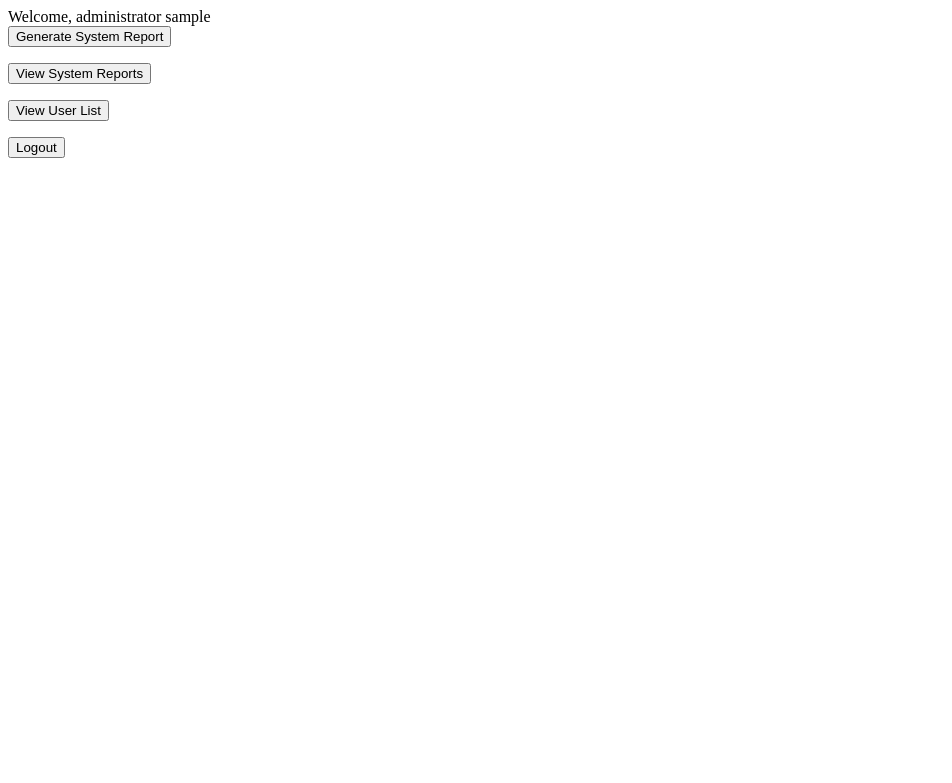
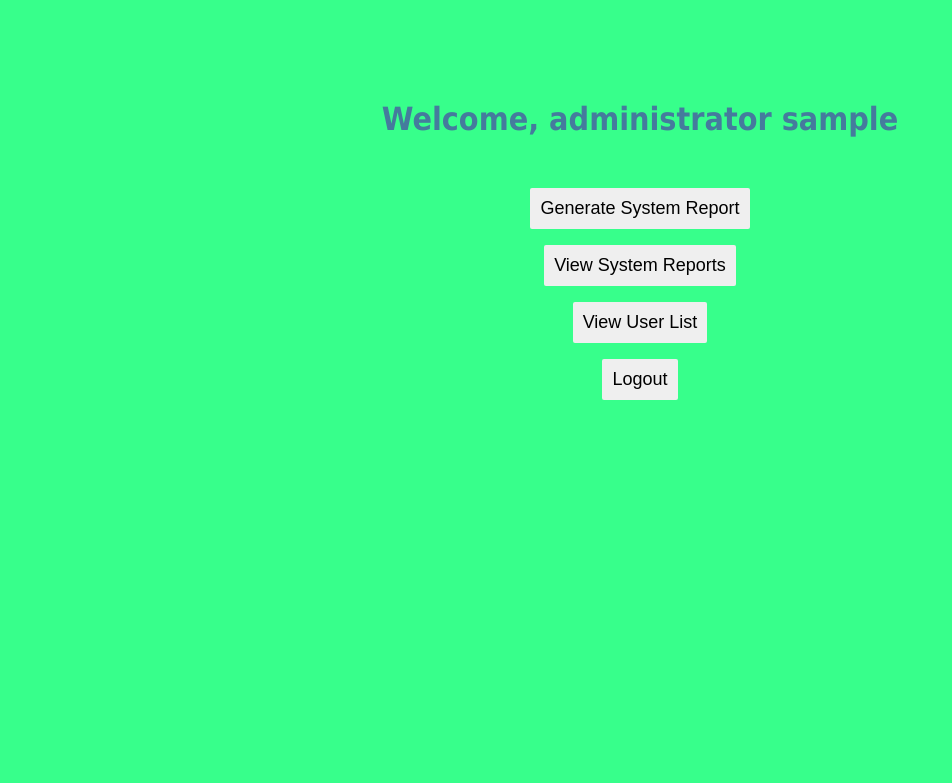
Before and after one commit to khaledm99/Collector-s-Database-App---CPSC-471-Final-Project, a PHP site: page /admin_dashboard.php in a window 1280 px wide. Shown: the top 783 px of the page, without its empty margins (0-952 px from the left). Run offline with PHP 8.4, Linux system fonts and the light colour scheme; the visitor is signed in with stand-in values (Sample User, id 1).

Commit message:
added css

```diff
--- a/admin_dashboard.php
+++ b/admin_dashboard.php
@@ -1,3 +1,41 @@
+<html>
+<style type = "text/css">
+    body {
+        background-color: #37FF8B;
+        /* background-image: url(bg3.png); */
+        background-repeat: no-repeat;
+        background-size: cover;
+        margin: 100px;
+        color: #457B9D;
+
+    }
+    h1 {
+        text-align: center;
+        font-family: tahoma;
+        margin: 50px;
+    }
+    form {
+        text-align: center;
+        font-family: tahoma;
+    }
+    div {
+        text-align: center;
+        font-family: tahoma;
+    }
+    input[type=text] {
+        border: none;
+    }
+    input[type=button], input[type=submit] {
+        border: none;
+        border-radius: 2px;
+        font-size: 18px;
+        padding: 10px;
+    }
+    input[type=submit]:hover {
+        color: #E63946;
+    }
+</style>
+<body>
 <?php
     session_start();
     $connection = mysqli_connect("localhost","root","password","main");
@@ -5,7 +43,7 @@
         exit("there was an error".mysqli_connect_errno());
     }
     $username = $_SESSION['username'] ;
-    echo "Welcome, administrator $username "  ;
+    echo "<h1>Welcome, administrator $username</h1>"  ;
 
     if (isset($_POST['Logout'])) {
         session_unset();
@@ -32,7 +70,7 @@
 
             $result = mysqli_stmt_affected_rows($prepared_query);
         }
-        echo("</br> System Report Generated at $time!");
+        echo("<div></br> System Report Generated at $time!</div>");
 
     }
 ?>
@@ -52,3 +90,4 @@
 <form action="admin_dashboard.php" method="post">
     <input type = "submit" name = "Logout" value = "Logout">
 </form>
+</body>
```
Also changed, not shown: view_sys_reports.php (+42 -1 lines), view_users.php (+43 -2 lines).
